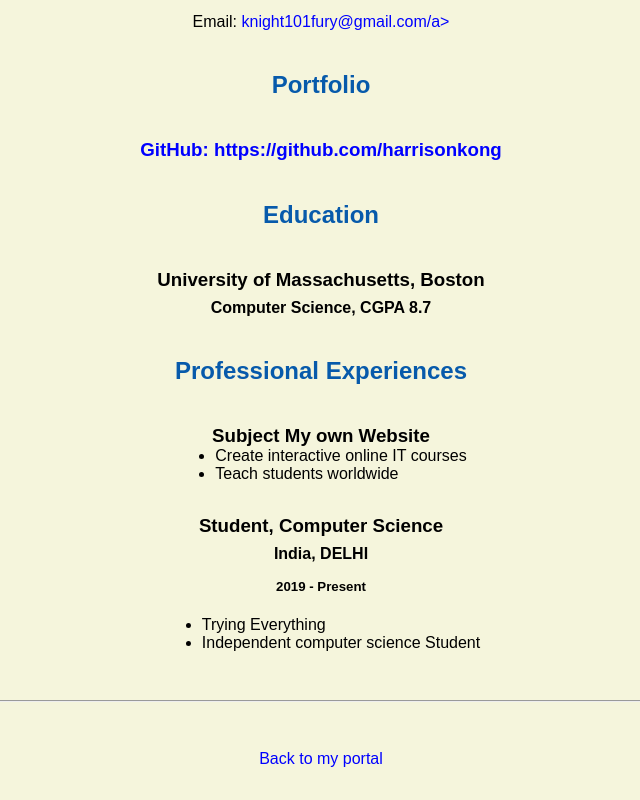
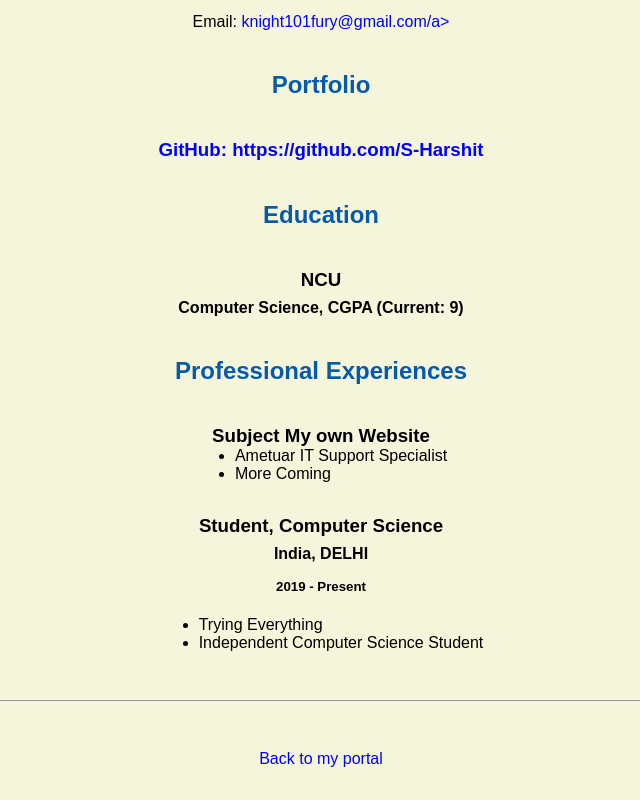
Before and after one commit to S-Harshit/S-Harshit.github.io, a plain HTML site: page resume.html in a window 1280 px wide. Shown: the part 508-1308 px from the top of the page, without its empty margins (319-959 px from the left). Drawn offline with Linux system fonts and the light colour scheme.

Commit message:
Update resume.html

```diff
--- a/resume.html
+++ b/resume.html
@@ -26,19 +26,19 @@
     <!-- don't post physical address, personal phone number or other personal information on the web! -->
 
     <h2>Portfolio</h2>
-      <h3>GitHub: <a href="https://github.com/harrisonkong" target="_blank">https://github.com/harrisonkong</a></h3>
+      <h3>GitHub: <a href="https://github.com/https://github.com/S-Harshit" target="_blank">https://github.com/S-Harshit</a></h3>
 
     <h2>Education</h2>
 
-    <h3>University of Massachusetts, Boston</h3>
-    <h4> Computer Science, CGPA 8.7</h4>
+    <h3>NCU</h3>
+    <h4> Computer Science, CGPA (Current: 9)</h4>
 
     <h2>Professional Experiences</h2>
 
     <h3>Subject My own Website</h3>
          <ul>
-        <li>Create interactive online IT courses</li>
-        <li>Teach students worldwide</li>
+        <li>Ametuar IT Support Specialist</li>
+        <li>More Coming</li>
       </ul>
 
     <h3>Student, Computer Science</h3>
@@ -46,7 +46,7 @@
     <h5> 2019 - Present</h5>
       <ul>
         <li>Trying Everything</li>
-        <li>Independent computer science Student</li>
+        <li>Independent Computer Science Student</li>
       </ul>
   </body>
 
```
